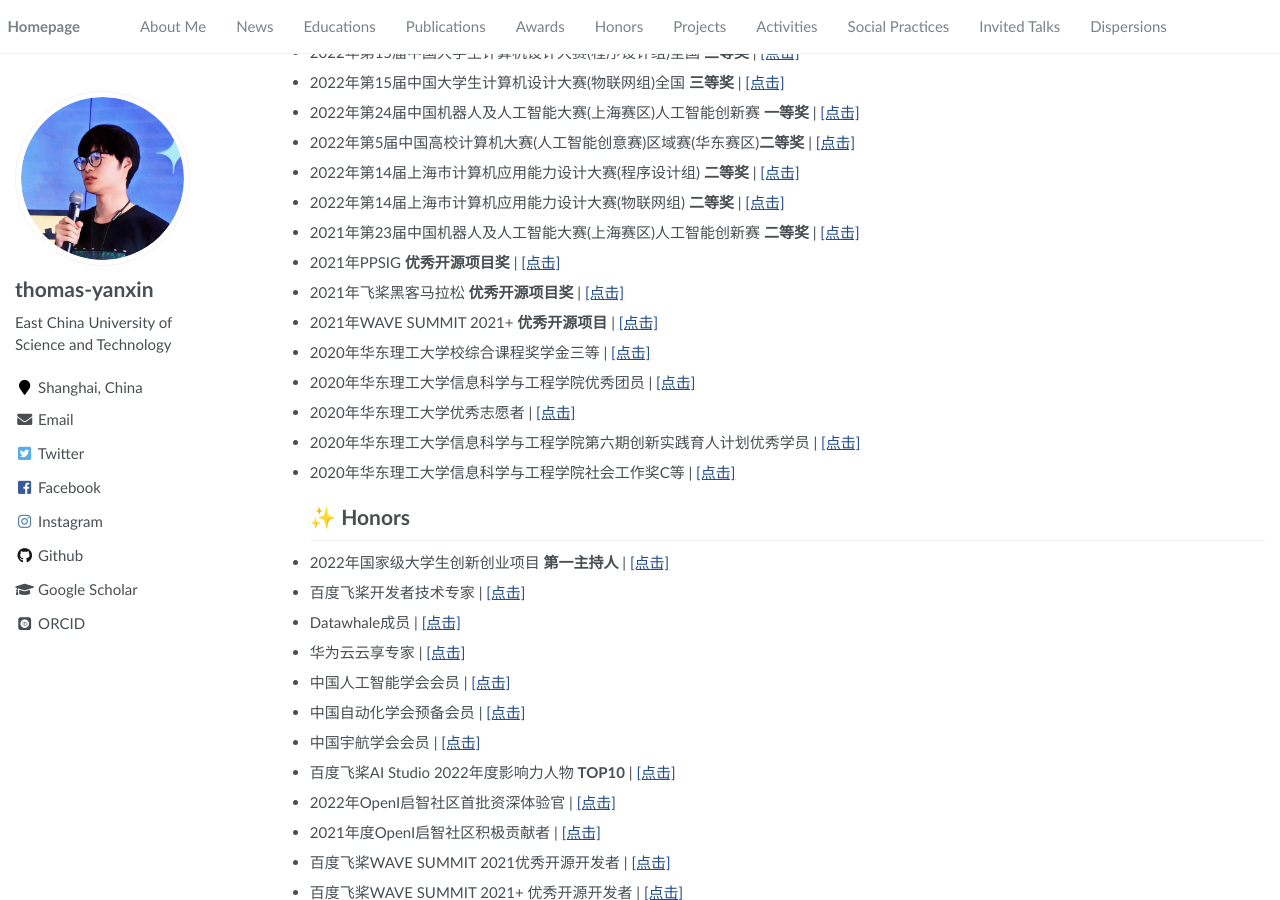
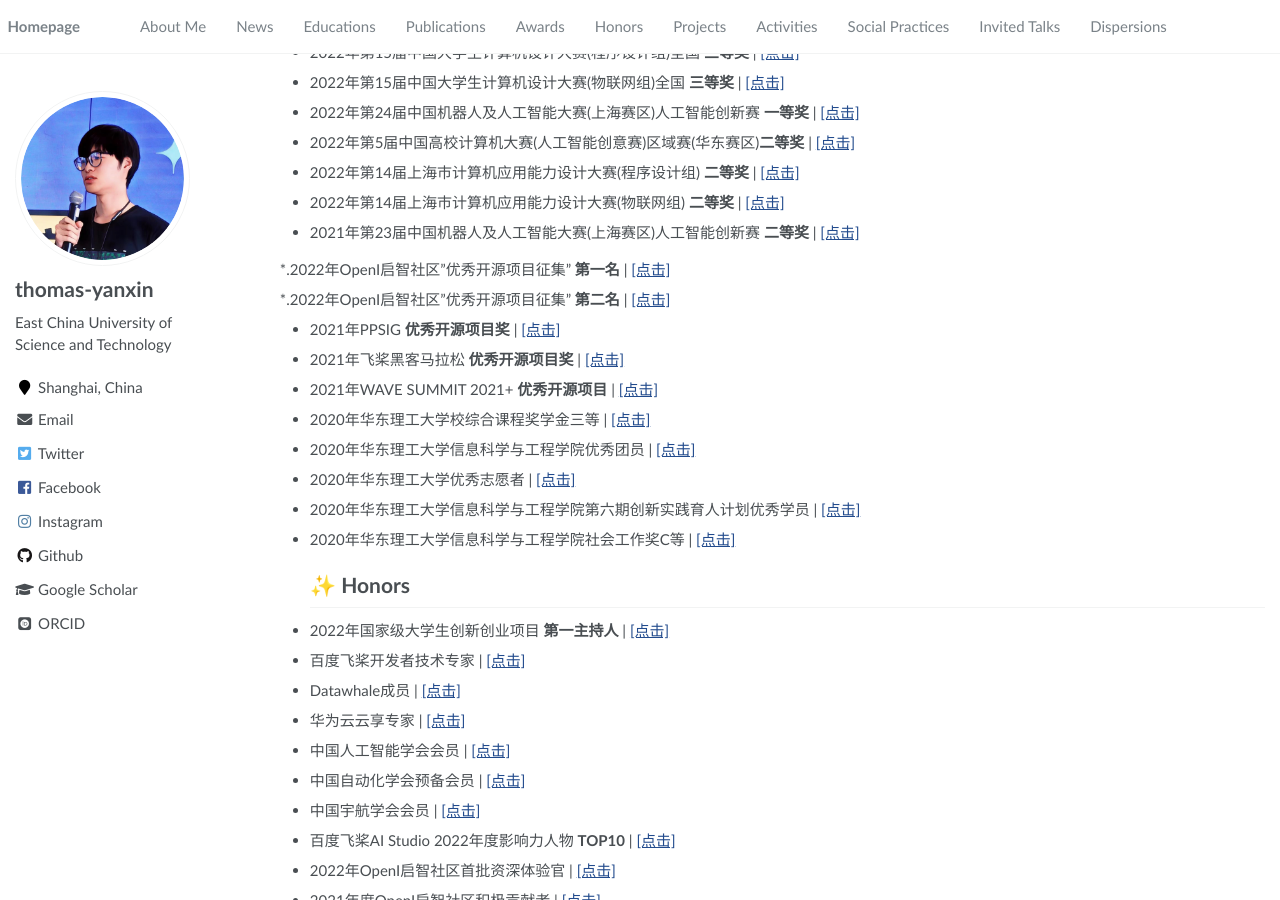
Before and after one commit to thomas-yanxin/thomas-yanxin.github.io, a Jekyll site: the page built from _pages/about.md, in a window 1280 px wide and 900 px high, scrolled down 1028 px. Built offline with Jekyll 4.4.1, drawn with Linux system fonts in a browser that asks for light colours; some web fonts are replaced.

Commit message:
update OpenI
OpenI优秀开源项目征集

```diff
--- a/_pages/about.md
+++ b/_pages/about.md
@@ -67,6 +67,10 @@ redirect_from:
 * 2022年第14届上海市计算机应用能力设计大赛(物联网组) <strong>二等奖</strong> \| [\[点击\]]()
 
 * 2021年第23届中国机器人及人工智能大赛(上海赛区)人工智能创新赛 <strong>二等奖</strong> \| [\[点击\]]()
+
+*.2022年OpenI启智社区"优秀开源项目征集" **第一名** \| [\[点击\]](/proof/%E8%A2%8B%E9%BC%AF%E9%BA%BB%E9%BA%BB.png)
+
+*.2022年OpenI启智社区"优秀开源项目征集" **第二名** \| [\[点击\]](/proof/%E6%AC%A7%E5%B0%8F%E9%B9%8F.png)
 
 * 2021年PPSIG **优秀开源项目奖** \| [\[点击\]](/proof/)
 
```
Also changed, not shown: 2 other files.
